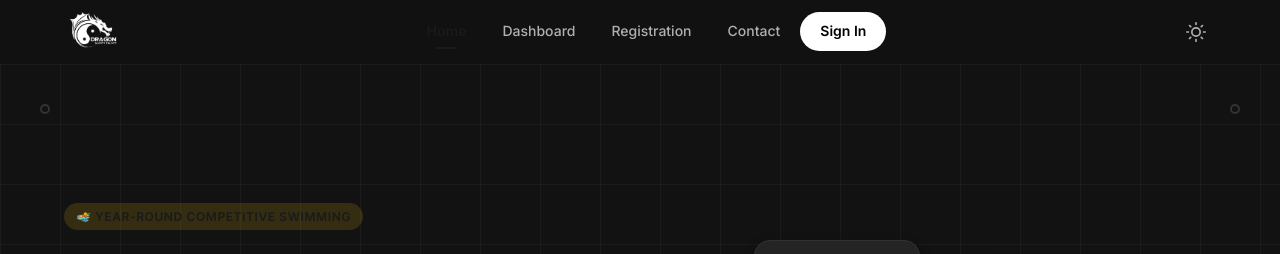
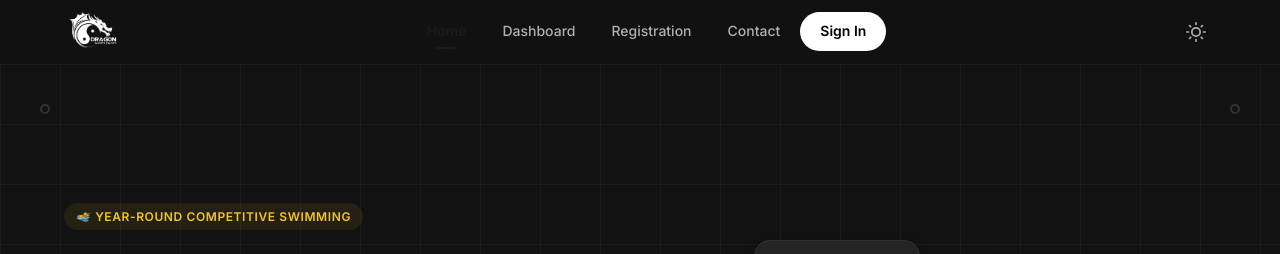
Before and after one commit to hrericchen/dragonwebsite, a website built with Vite: page index.html in a window 1280 px wide. Both pictures are taken after a click on the button "Switch to dark mode". Shown: the top 254 px of the page. Built offline with nearby package versions, Linux system fonts and the light colour scheme; files whose address does not match are found by name.

Commit message:
Update badge colors for readability in both modes

```diff
--- a/src/styles/global.css
+++ b/src/styles/global.css
@@ -172,12 +172,13 @@ body {
 }
 
 .badge-primary {
-    background: rgba(245, 197, 24, 0.15);
-    color: var(--color-primary-dark);
+    background: rgba(245, 197, 24, 0.1);
+    color: #9A7700;
 }
 
 [data-theme="dark"] .badge-primary {
-    color: var(--color-primary);
+    background: rgba(245, 197, 24, 0.08);
+    color: var(--color-secondary);
 }
 
 /* ── Utility ── */
```
Also changed, not shown: dist/assets/contact-Bv4v3mQl.js, dist/assets/dashboard-C_955bn7.js, dist/assets/footer-3ryIaRvr.js (deleted), dist/assets/footer-BQePl1TG.js (added), dist/assets/main-DaswpLhn.js, dist/assets/privacy-BR0qzG4x.js, dist/assets/registration-CaPcTlCW.js, dist/assets/safesport-CIVFjpq3.js, dist/assets/signin-UycP0zhb.js, dist/assets/terms-CF9BOpHu.js, dist/assets/theme-toggle-CI3g1rpd.js (renamed from dist/assets/theme-toggle-BN4tHHK6.js), dist/assets/theme-toggle-CTs6n2n_.css (added), dist/assets/theme-toggle-coTUhhvX.css (deleted), dist/contact.html, 7 more files.
